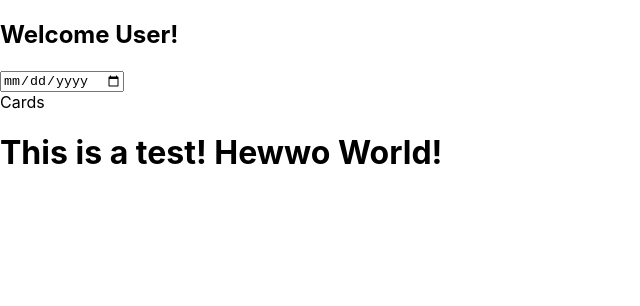
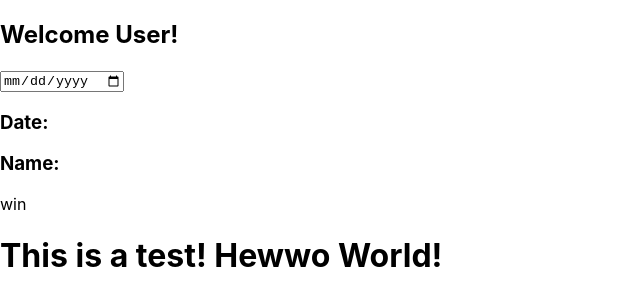
Before and after one commit to GratefulTogether/gratefultogether-ui, a React (Create React App) app: page / in a window 1280 px wide. Shown: the top 306 px of the page, without its empty margins (0-640 px from the left). Built offline with nearby package versions, Linux system fonts and the light colour scheme.

Commit message:
add basic set up t o card component

```diff
--- a/src/components/Cards/Cards.js
+++ b/src/components/Cards/Cards.js
@@ -1,8 +1,17 @@
 import React from 'react'
+import './Cards.css'
 
 const Cards = () => {
   return (
-    <div>Cards</div>
+    <div className='cards'>
+    <div className='title'>
+      <h3>Date: </h3>
+      <h3>Name: </h3>
+    </div>
+    <div className='win'>
+      <p>win</p>
+      </div>
+    </div>
   )
 }
 
```
